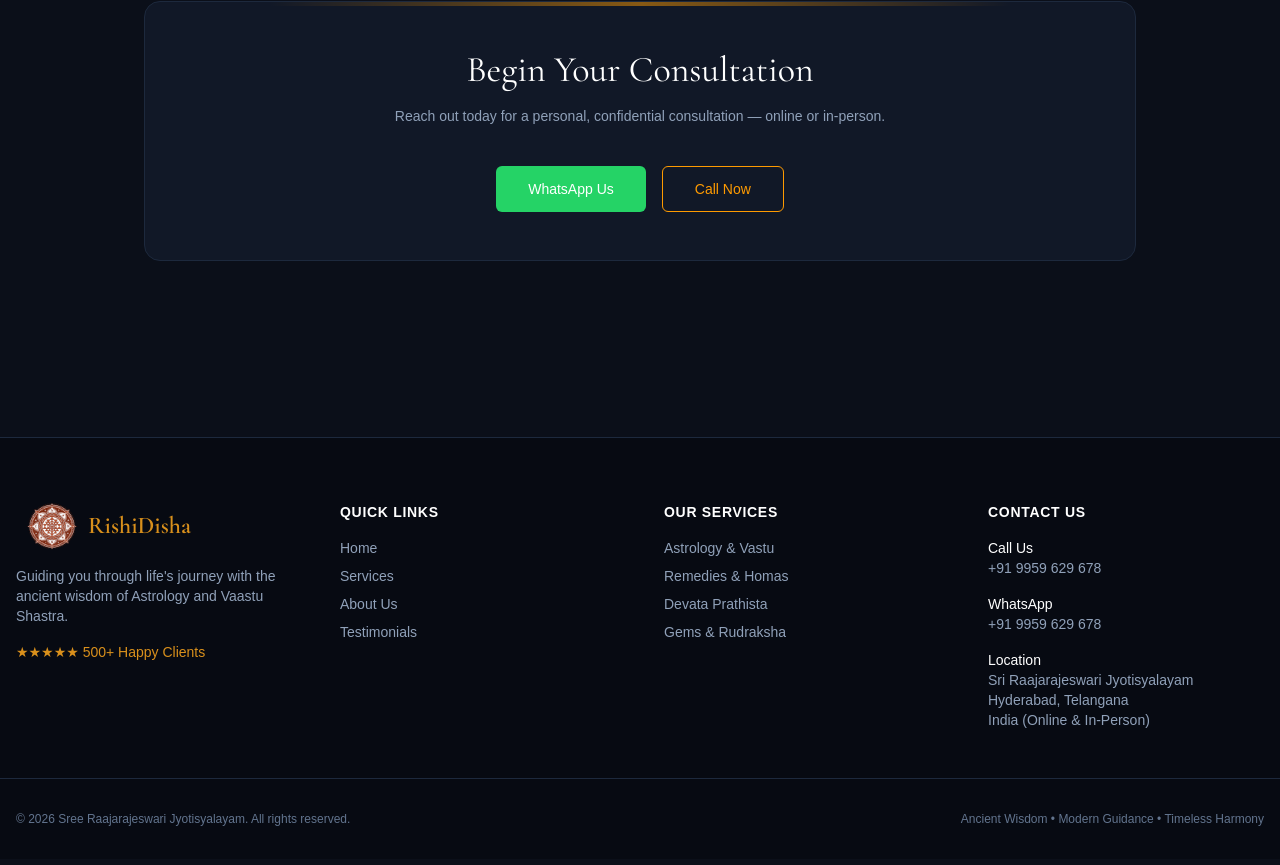
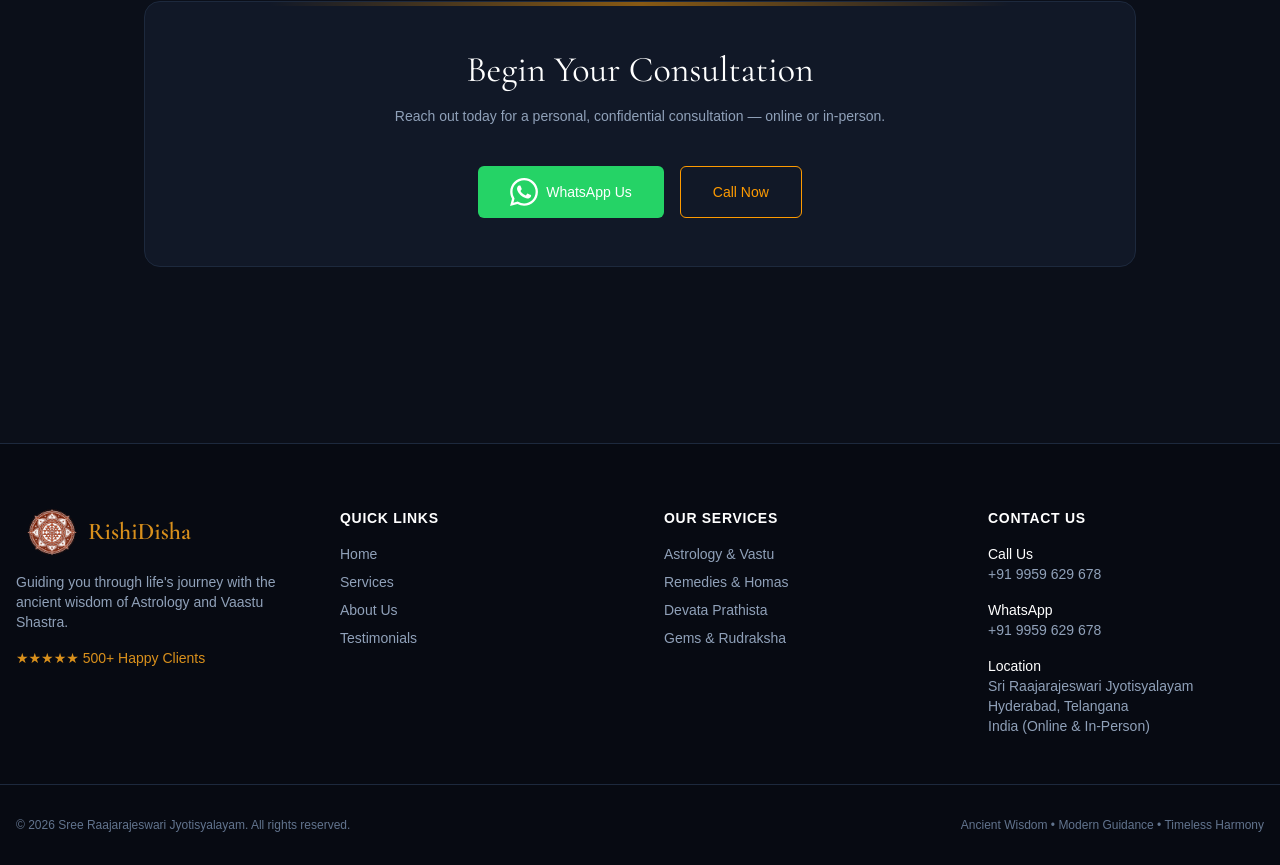
Before and after one commit to NischayRT/Rishi-Disha, a Next.js app: page /about in a window 1280 px wide. Shown: the part 3557-4422 px from the top of the page. Built offline with nearby package versions, Linux system fonts and the light colour scheme.

Commit message:
debugs and href corrections

```diff
--- a/src/app/about/AboutClient.jsx
+++ b/src/app/about/AboutClient.jsx
@@ -114,10 +114,10 @@
             </div>
 
             <div className="flex flex-wrap gap-4">
-              <a href="https://wa.me/919959629678" target="_blank" rel="noopener noreferrer" className="px-6 py-2.5 bg-[#25D366] text-white rounded-md hover:bg-[#20b858] transition font-medium text-sm flex items-center gap-2">
+              <Link href="/book" rel="noopener noreferrer" className="px-6 py-2.5 bg-[#25D366] text-white rounded-md hover:bg-[#20b858] transition font-medium text-sm flex items-center gap-2">
                 <svg className="w-5 h-5" fill="currentColor" viewBox="0 0 24 24"><path d="M.057 24l1.687-6.163c-1.041-1.804-1.588-3.849-1.587-5.946.003-6.556 5.338-11.891 11.893-11.891 3.181.001 6.167 1.24 8.413 3.488 2.245 2.248 3.481 5.236 3.48 8.414-.003 6.557-5.338 11.892-11.893 11.892-1.99-.001-3.951-.5-5.688-1.448l-6.305 1.654zm6.597-3.807c1.676.995 3.276 1.591 5.392 1.592 5.448 0 9.886-4.434 9.889-9.885.002-5.462-4.415-9.89-9.881-9.892-5.452 0-9.887 4.434-9.889 9.884-.001 2.225.651 3.891 1.746 5.634l-.999 3.648 3.742-.981z" /></svg>
                 Book a Consultation
-              </a>
+              </Link>
               <a href="tel:+919959629678" className="px-6 py-2.5 bg-transparent border border-slate-700 text-amber-500 rounded-md hover:bg-slate-800 transition font-medium text-sm flex items-center gap-2">
                 Call Now
               </a>
@@ -203,6 +203,10 @@
 
            <div className="flex flex-col sm:flex-row justify-center gap-4 relative z-10">
               <a href="https://wa.me/919959629678" target="_blank" rel="noopener noreferrer" className="px-8 py-3 bg-[#25D366] text-white rounded-md hover:bg-[#20b858] transition font-medium text-sm flex items-center justify-center gap-2">
+              <svg width="28" height="28" viewBox="0 0 24 24" fill="currentColor">
+        <path d="M17.472 14.382c-.297-.149-1.758-.867-2.03-.967-.273-.099-.471-.148-.67.15-.197.297-.767.966-.94 1.164-.173.199-.347.223-.644.075-.297-.15-1.255-.463-2.39-1.475-.883-.788-1.48-1.761-1.653-2.059-.173-.297-.018-.458.13-.606.134-.133.298-.347.446-.52.149-.174.198-.298.298-.497.099-.198.05-.371-.025-.52-.075-.149-.669-1.612-.916-2.207-.242-.579-.487-.5-.669-.51a12.8 12.8 0 0 0-.57-.01c-.198 0-.52.074-.792.372-.272.297-1.04 1.016-1.04 2.479 0 1.462 1.065 2.875 1.213 3.074.149.198 2.096 3.2 5.077 4.487.709.306 1.262.489 1.694.625.712.227 1.36.195 1.871.118.571-.085 1.758-.719 2.006-1.413.248-.694.248-1.289.173-1.413-.074-.124-.272-.198-.57-.347m-5.421 7.403h-.004a9.87 9.87 0 0 1-5.031-1.378l-.361-.214-3.741.982.998-3.648-.235-.374a9.86 9.86 0 0 1-1.51-5.26c.001-5.45 4.436-9.884 9.888-9.884 2.64 0 5.122 1.03 6.988 2.898a9.825 9.825 0 0 1 2.893 6.994c-.003 5.45-4.437 9.884-9.885 9.884m8.413-18.297A11.815 11.815 0 0 0 12.05 0C5.495 0 .16 5.335.157 11.892c0 2.096.547 4.142 1.588 5.945L.057 24l6.305-1.654a11.882 11.882 0 0 0 5.683 1.448h.005c6.554 0 11.89-5.335 11.893-11.893a11.821 11.821 0 0 0-3.48-8.413z" />
+      </svg>
+
                 WhatsApp Us
               </a>
               <a href="tel:+919959629678" className="px-8 py-3 bg-transparent border border-amber-500 text-amber-500 rounded-md hover:bg-amber-500/10 transition font-medium text-sm flex items-center justify-center gap-2">
--- a/src/app/testimonials/TestimonialsClient.jsx
+++ b/src/app/testimonials/TestimonialsClient.jsx
@@ -162,6 +162,10 @@
 
            <div className="flex flex-col sm:flex-row justify-center gap-4">
               <a href="https://wa.me/919959629678" target="_blank" rel="noopener noreferrer" className="px-8 py-3 bg-[#25D366] text-white rounded-md hover:bg-[#20b858] transition font-medium text-sm flex items-center justify-center gap-2">
+              <svg width="28" height="28" viewBox="0 0 24 24" fill="currentColor">
+        <path d="M17.472 14.382c-.297-.149-1.758-.867-2.03-.967-.273-.099-.471-.148-.67.15-.197.297-.767.966-.94 1.164-.173.199-.347.223-.644.075-.297-.15-1.255-.463-2.39-1.475-.883-.788-1.48-1.761-1.653-2.059-.173-.297-.018-.458.13-.606.134-.133.298-.347.446-.52.149-.174.198-.298.298-.497.099-.198.05-.371-.025-.52-.075-.149-.669-1.612-.916-2.207-.242-.579-.487-.5-.669-.51a12.8 12.8 0 0 0-.57-.01c-.198 0-.52.074-.792.372-.272.297-1.04 1.016-1.04 2.479 0 1.462 1.065 2.875 1.213 3.074.149.198 2.096 3.2 5.077 4.487.709.306 1.262.489 1.694.625.712.227 1.36.195 1.871.118.571-.085 1.758-.719 2.006-1.413.248-.694.248-1.289.173-1.413-.074-.124-.272-.198-.57-.347m-5.421 7.403h-.004a9.87 9.87 0 0 1-5.031-1.378l-.361-.214-3.741.982.998-3.648-.235-.374a9.86 9.86 0 0 1-1.51-5.26c.001-5.45 4.436-9.884 9.888-9.884 2.64 0 5.122 1.03 6.988 2.898a9.825 9.825 0 0 1 2.893 6.994c-.003 5.45-4.437 9.884-9.885 9.884m8.413-18.297A11.815 11.815 0 0 0 12.05 0C5.495 0 .16 5.335.157 11.892c0 2.096.547 4.142 1.588 5.945L.057 24l6.305-1.654a11.882 11.882 0 0 0 5.683 1.448h.005c6.554 0 11.89-5.335 11.893-11.893a11.821 11.821 0 0 0-3.48-8.413z" />
+      </svg>
+
                 WhatsApp Us
               </a>
               <a href="tel:+919959629678" className="px-8 py-3 bg-transparent border border-amber-500 text-amber-500 rounded-md hover:bg-amber-500/10 transition font-medium text-sm flex items-center justify-center gap-2">
```
